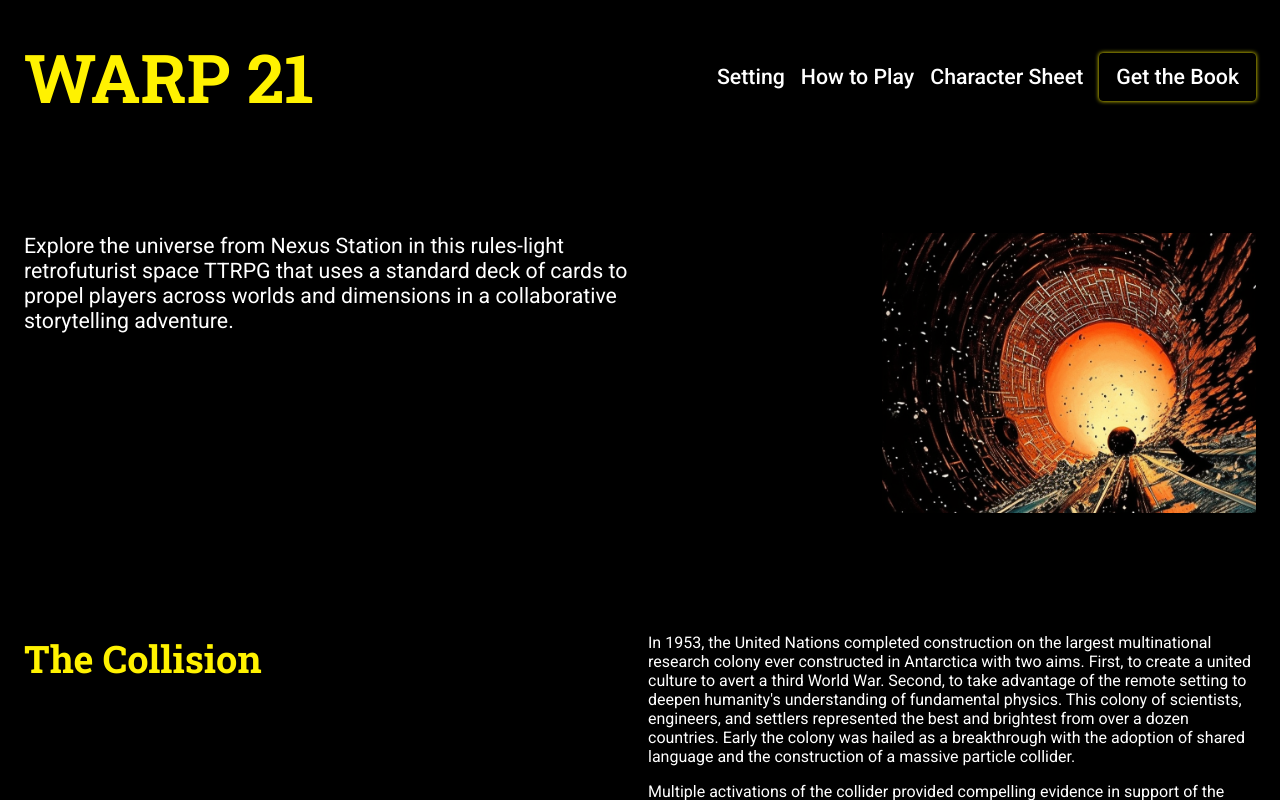
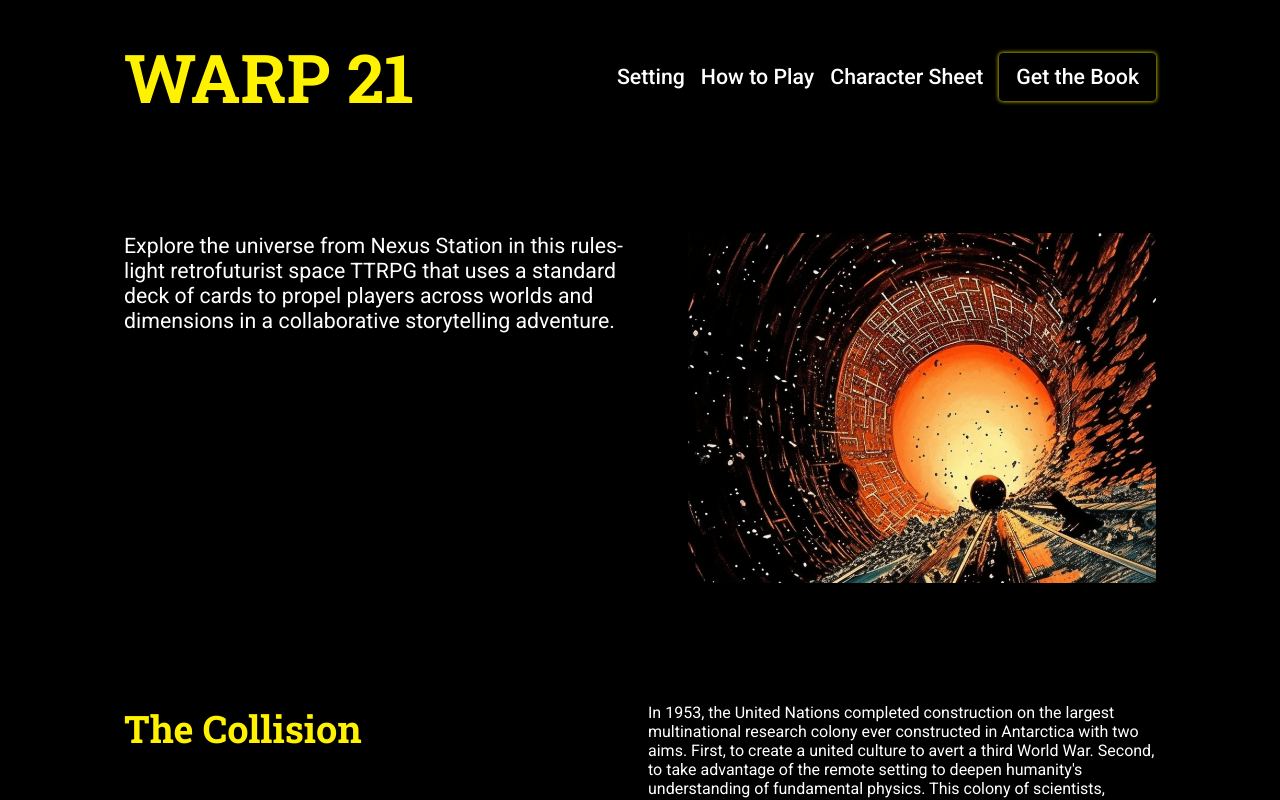
Before and after one commit to trescenzi/hangout.pub, a SvelteKit app: page /warp21 in a window 1280 px wide. Shown: the top 800 px of the page. Built offline with nearby package versions, Linux system fonts and the light colour scheme.

Commit message:
pull everything a bit closer together

```diff
--- a/src/routes/warp21/+layout.svelte
+++ b/src/routes/warp21/+layout.svelte
@@ -40,7 +40,7 @@
   }
   header, main {
     padding: 2rem 1.5rem;
-    max-width: 1280px;
+    max-width: 1080px;
     margin: 0 auto;
   }
   main {
--- a/src/routes/warp21/+page.svelte
+++ b/src/routes/warp21/+page.svelte
@@ -163,5 +163,8 @@ The experiment however was more successful than could have dreamed of; the colon
       align-self: center;
       grid-column: 1/3;
     }
+    img {
+      min-height: 350px;
+    }
   }
 </style>
```
